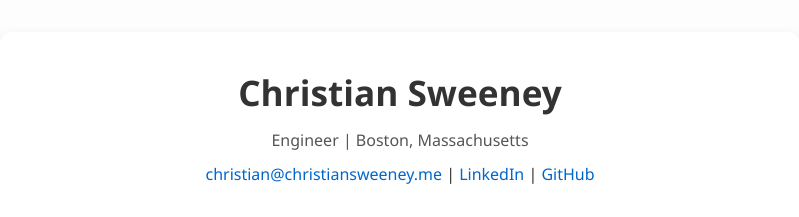
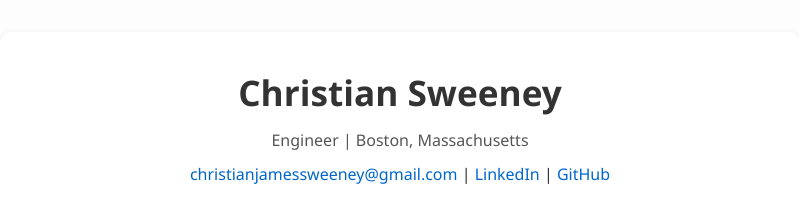
Before and after one commit to cjs-git/cjs-git.github.io, a plain HTML site: page index.html in a window 1280 px wide. Shown: the top 217 px of the page, without its empty margins (240-1039 px from the left). Drawn offline with Linux system fonts and the light colour scheme.

Commit message:
Update index.html

```diff
--- a/index.html
+++ b/index.html
@@ -12,7 +12,7 @@
       <h1>Christian Sweeney</h1>
       <p class="subtitle">Engineer | Boston, Massachusetts</p>
       <p>
-        <a href="mailto:christian@christiansweeney.me">christian@christiansweeney.me</a> |
+        <a href="mailto:christianjamessweeney@gmail.com">christianjamessweeney@gmail.com</a> |
         <a href="https://linkedin.com/in/christian-sweeney-a3b8011b4/" target="_blank">LinkedIn</a> |
         <a href="https://github.com/cjs-git" target="_blank">GitHub</a>
       </p>
```
